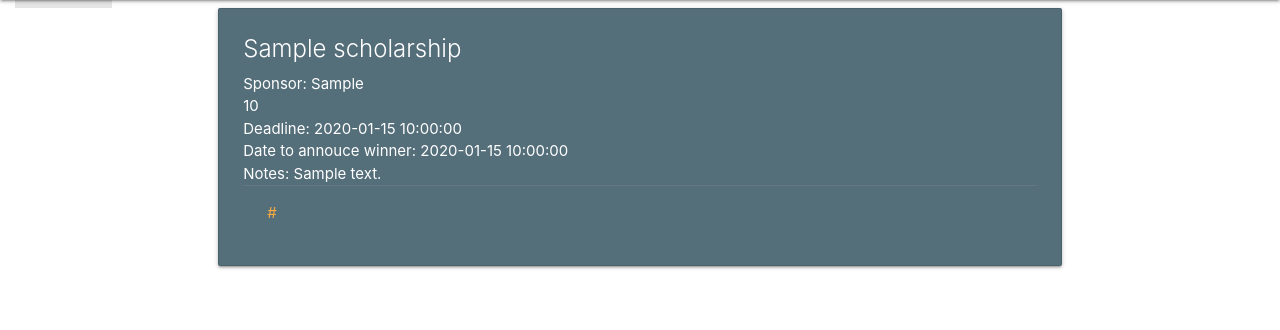
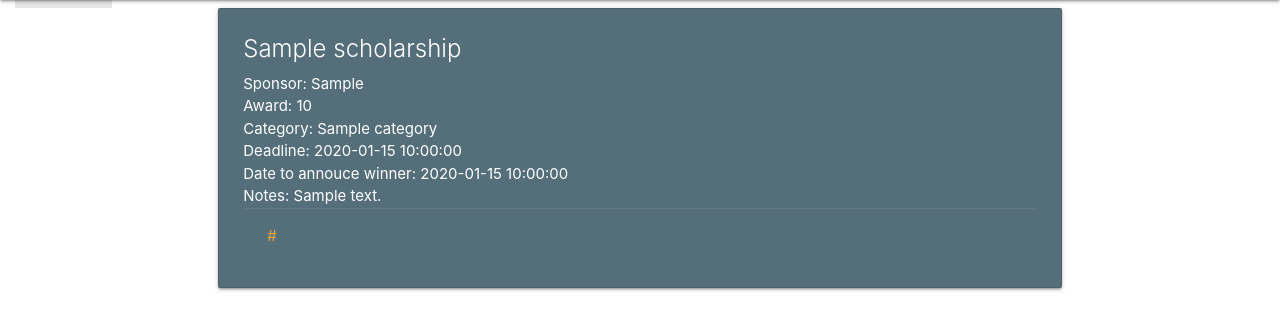
Before and after one commit to tracyjohnson213/tracker, a Flask app: template templates/view_scholarship.html in a window 1280 px wide. Shown: the part 64-394 px from the top of the page. Run offline with Flask 2, Linux system fonts and the light colour scheme; the template is opened without the code that fills it: most values are stand-ins (such as "Sample title", 1, 10 or a date in 2020); some libraries are stand-ins or nearby versions.

Commit message:
Add category to view_scholarship

```diff
--- a/templates/view_scholarship.html
+++ b/templates/view_scholarship.html
@@ -12,8 +12,10 @@
                             {% if scholarship.scholarship_amount.isnumeric() %}
                             $
                             {% endif %}
-                            {{ scholarship.scholarship_amount }}
+                            Award: {{ scholarship.scholarship_amount }}
                         </p>
+                        <!-- SCHOLARSHIP CATEGORY -->
+                        <p>Category: {{ scholarship.category }}</p>
                         <!-- SCHOLARSHIP DEADLINE -->
                         <p>Deadline: {{ scholarship.scholarship_deadline }}</p>
                         <!-- SCHOLARSHIP WINNER DATE TO BE ANNOUNCED -->
```
